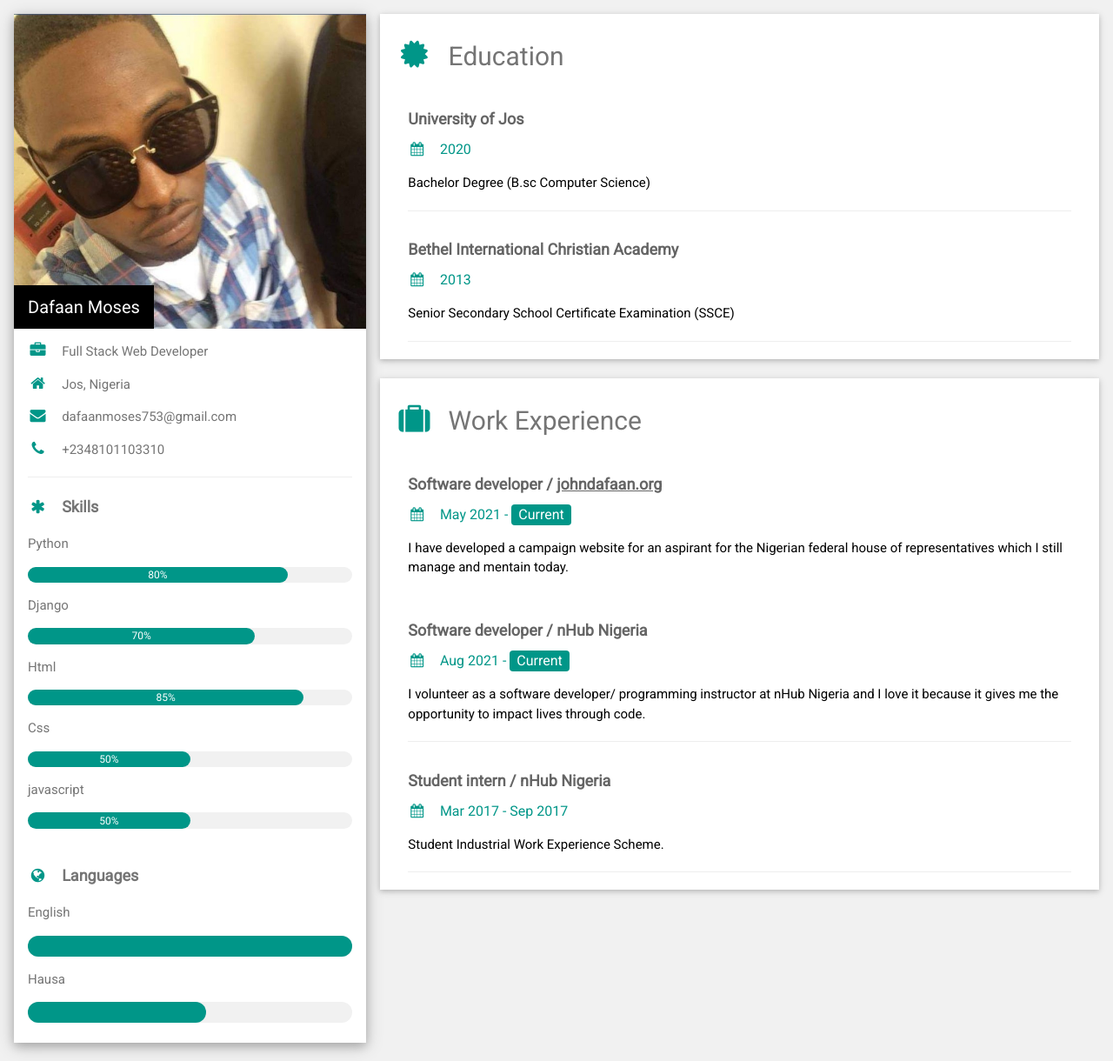
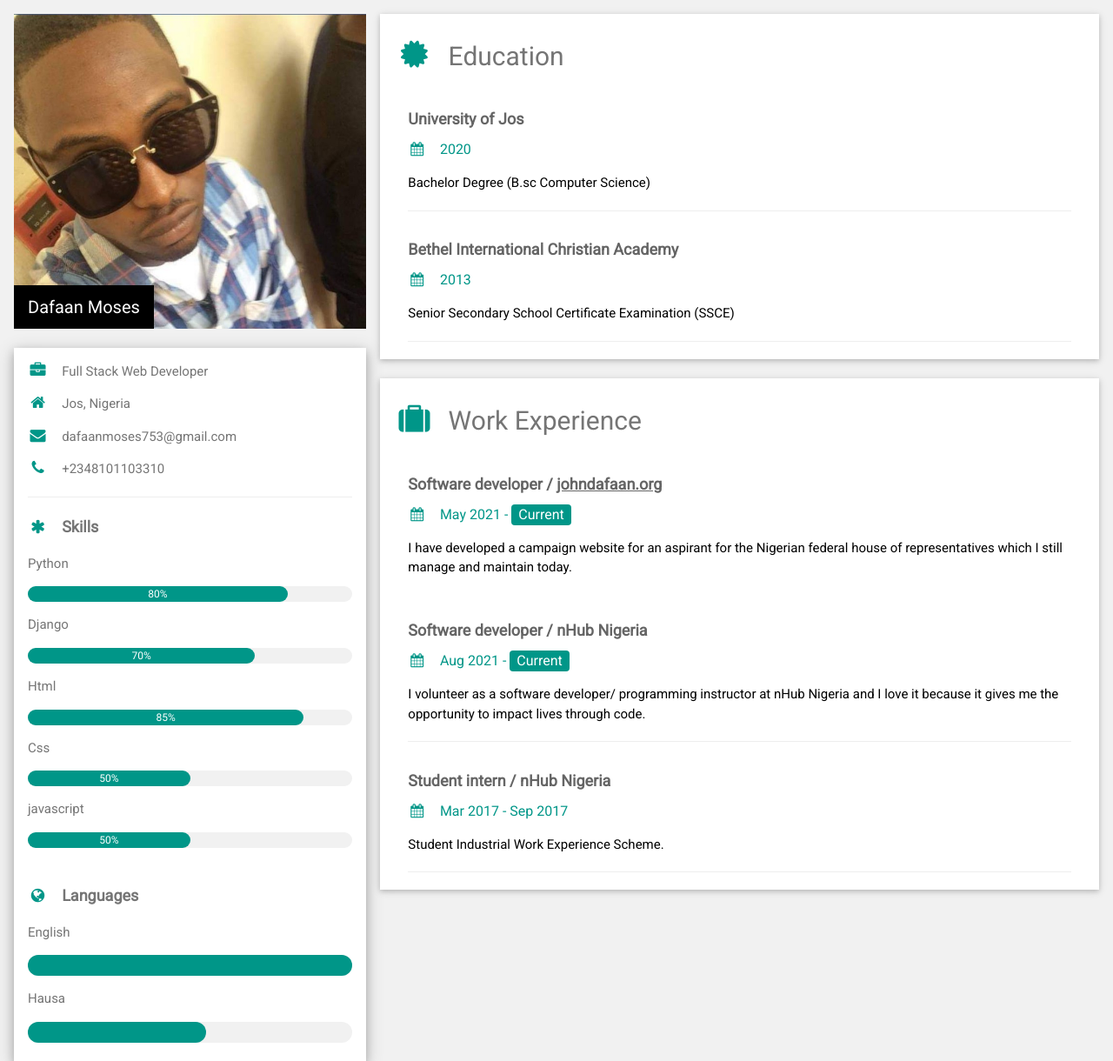
Before and after one commit to dafaan/portfolio, a Django app: page / in a window 1280 px wide. Shown: the top 1220 px of the page at 87% size. Run offline with Django 3.2, Linux system fonts and the light colour scheme.

Commit message:
spell check

```diff
--- a/portfolio/settings.py
+++ b/portfolio/settings.py
@@ -26,7 +26,7 @@
 SECRET_KEY = 'django-insecure-q-jcyz@7chx8x5_+0^3*xll3xa(*docx2@mg2_0q5e&(sqo&^*'
 
 # SECURITY WARNING: don't run with debug turned on in production!
-DEBUG = False
+DEBUG = True
 
 ALLOWED_HOSTS = ['.herokuapp.com', '127.0.0.1']
 
--- a/templates/home.html
+++ b/templates/home.html
@@ -22,14 +22,14 @@
 
     <!-- Left Column -->
     <div class="w3-third">
-
+      <div class="w3-display-container">
+        <img src="{% static 'images/dafaan.jpg' %}" style="width:100%" alt="Avatar">
+        <div class="w3-display-bottomleft w3-container w3-black ">
+          <h4>Dafaan Moses</h4>
+        </div>
+      </div>
+      <br>
       <div class="w3-white w3-text-grey w3-card-4">
-        <div class="w3-display-container">
-          <img src="{% static 'images/dafaan.jpg' %}" style="width:100%" alt="Avatar">
-          <div class="w3-display-bottomleft w3-container w3-black ">
-            <h4>Dafaan Moses</h4>
-          </div>
-        </div>
         <div class="w3-container">
           <p><i class="fa fa-briefcase fa-fw w3-margin-right w3-large w3-text-teal"></i>Full Stack Web Developer</p>
           <p><i class="fa fa-home fa-fw w3-margin-right w3-large w3-text-teal"></i>Jos, Nigeria</p>
@@ -107,7 +107,7 @@
         <div class="w3-container">
 			<h5 class="w3-opacity"><b>Software developer / <a href="johndafaan.herokuapp.com">johndafaan.org</a></b></h5>
 			<h6 class="w3-text-teal"><i class="fa fa-calendar fa-fw w3-margin-right"></i>May 2021 - <span class="w3-tag w3-teal w3-round">Current</span></h6>
-			<p>I have developed a campaign website for an aspirant for the Nigerian federal house of representatives which I still manage and mentain today. </p><br>
+			<p>I have developed a campaign website for an aspirant for the Nigerian federal house of representatives which I still manage and maintain today. </p><br>
 		</div>
 		<div class="w3-container">
           <h5 class="w3-opacity"><b>Software developer / nHub Nigeria</b></h5>
```
